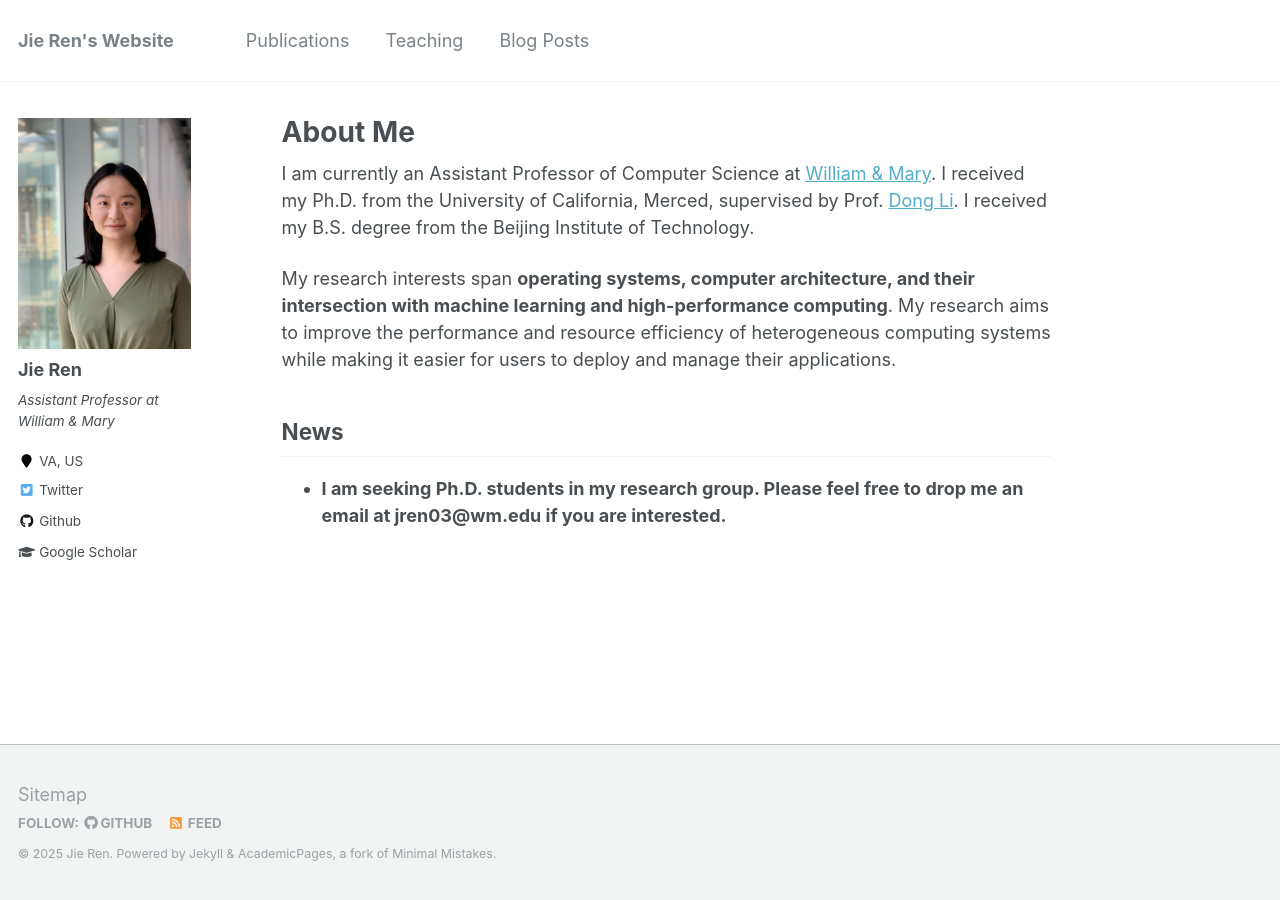
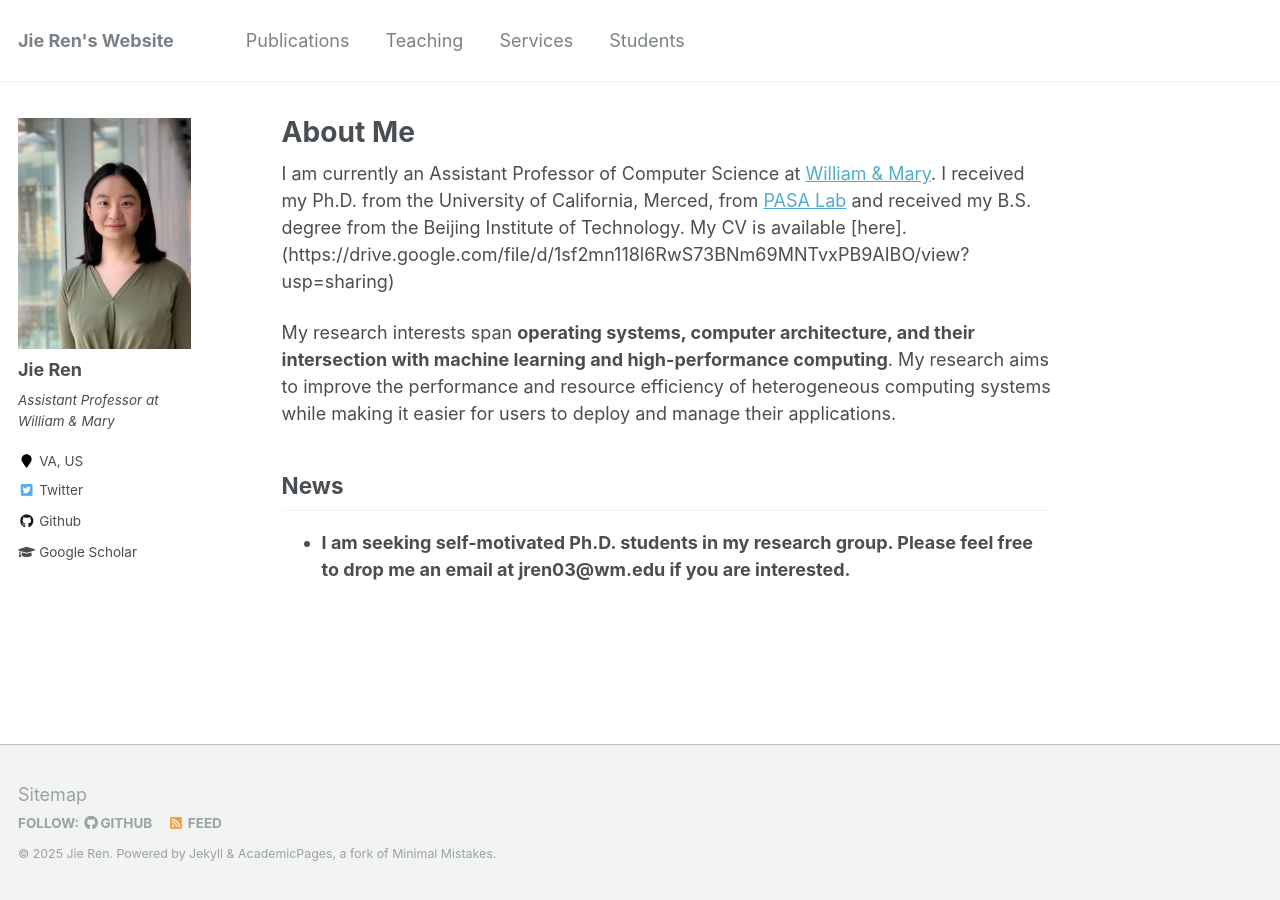
Before and after one commit to jren73/jren73.github.io, a Jekyll site: the page built from _pages/about.md, in a window 1280 px wide. Built offline with Jekyll 4.4.1, drawn with Linux system fonts in a browser that asks for light colours.

Commit message:
update about

```diff
--- a/_data/navigation.yml
+++ b/_data/navigation.yml
@@ -6,6 +6,8 @@
   - title: "Teaching"
     url: /teaching/
 
+  - title: "Services"
+    url: /services/
 
-  - title: "Blog Posts"
-    url: /year-archive/
+  - title: "Students"
+    url: /students/
--- a/_pages/about.md
+++ b/_pages/about.md
@@ -8,11 +8,11 @@
   - /about.html
 ---
 
-I am currently an Assistant Professor of Computer Science at [William & Mary](https://www.wm.edu/as/computerscience/). I received my Ph.D. from the University of California, Merced, supervised by Prof. [Dong Li](https://faculty.ucmerced.edu/dong-li/). I received my B.S. degree from the Beijing Institute of Technology.
+I am currently an Assistant Professor of Computer Science at [William & Mary](https://www.wm.edu/as/computerscience/). I received my Ph.D. from the University of California, Merced, from [PASA Lab](http://pasalabs.org) and received my B.S. degree from the Beijing Institute of Technology. My CV is available [here].(https://drive.google.com/file/d/1sf2mn118l6RwS73BNm69MNTvxPB9AIBO/view?usp=sharing)
 
 My research interests span **operating systems, computer architecture, and their intersection with machine learning and high-performance computing**. My research aims to improve the performance and resource efficiency of heterogeneous computing systems while making it easier for users to deploy and manage their applications.
 
 
 News
 ----
-- **I am seeking Ph.D. students in my research group. Please feel free to drop me an email at jren03@wm.edu if you are interested.**
+- **I am seeking self-motivated Ph.D. students in my research group. Please feel free to drop me an email at jren03@wm.edu if you are interested.**
```
Also changed, not shown: _pages/services.md (added, +6 -0 lines), 1 other file.
